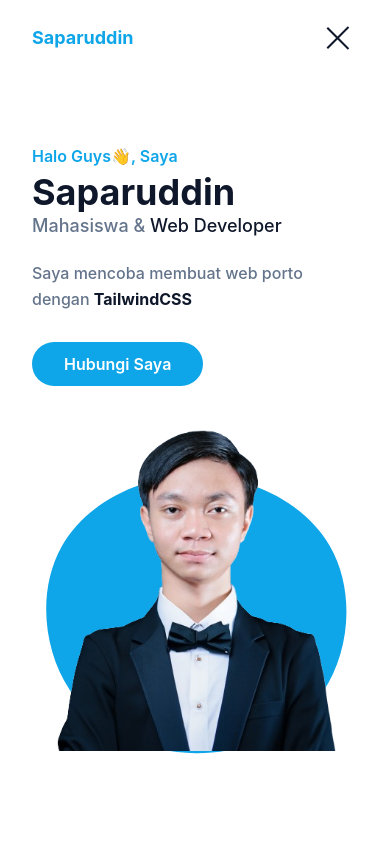
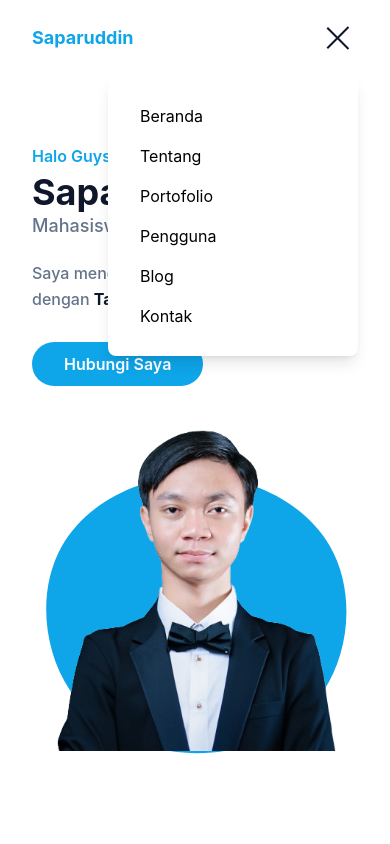
Before and after one commit to Safarqwerty/taildwind2, a website: page index.html in a window 390 px wide. Both pictures are taken after a click on the button 343 px from the left and 38 px from the top of the page. Shown: the top 844 px of the page. Drawn offline with Linux system fonts and the light colour scheme.

Commit message:
navbar mobile

```diff
--- a/index.html
+++ b/index.html
@@ -24,6 +24,28 @@
                         <span class="hamburger-line transition duration-300 ease-in-out"></span>
                         <span class="hamburger-line transition duration-300 ease-in-out origin-bottom-left"></span>
                     </button>
+                    <nav id="nav-menu" class="hidden absolute py-5 bg-white shadow-lg rounded-lg max-w-[250px] w-full right-4 top-full">
+                        <ul class="block">
+                            <li class="group">
+                                <a href="#home" class="text-base py-2 mx-8 flex group-hover:text-primary">Beranda</a>
+                            </li>
+                            <li class="group">
+                                <a href="#about" class="text-base py-2 mx-8 flex group-hover:text-primary">Tentang</a>
+                            </li>
+                            <li class="group">
+                                <a href="#portofolio" class="text-base py-2 mx-8 flex group-hover:text-primary">Portofolio</a>
+                            </li>
+                            <li class="group">
+                                <a href="#klien" class="text-base py-2 mx-8 flex group-hover:text-primary">Pengguna</a>
+                            </li>
+                            <li class="group">
+                                <a href="#blog" class="text-base py-2 mx-8 flex group-hover:text-primary">Blog</a>
+                            </li>
+                            <li class="group">
+                                <a href="#kontak" class="text-base py-2 mx-8 flex group-hover:text-primary">Kontak</a>
+                            </li>
+                        </ul>
+                    </nav>
                 </div>
             </div>
         </div>
--- a/src/input.css
+++ b/src/input.css
@@ -9,6 +9,7 @@ body {
 .navbar-fixed {
     @apply fixed z-[9999] bg-white bg-opacity-60;
     backdrop-filter: blur(5px);
+    box-shadow: inset 0 -1px 0 0 rgba(0, 0, 0, 0.1);
 }
 
 .hamburger-line {
```
Also changed, not shown: dist/js/script.js, dist/output.css.
